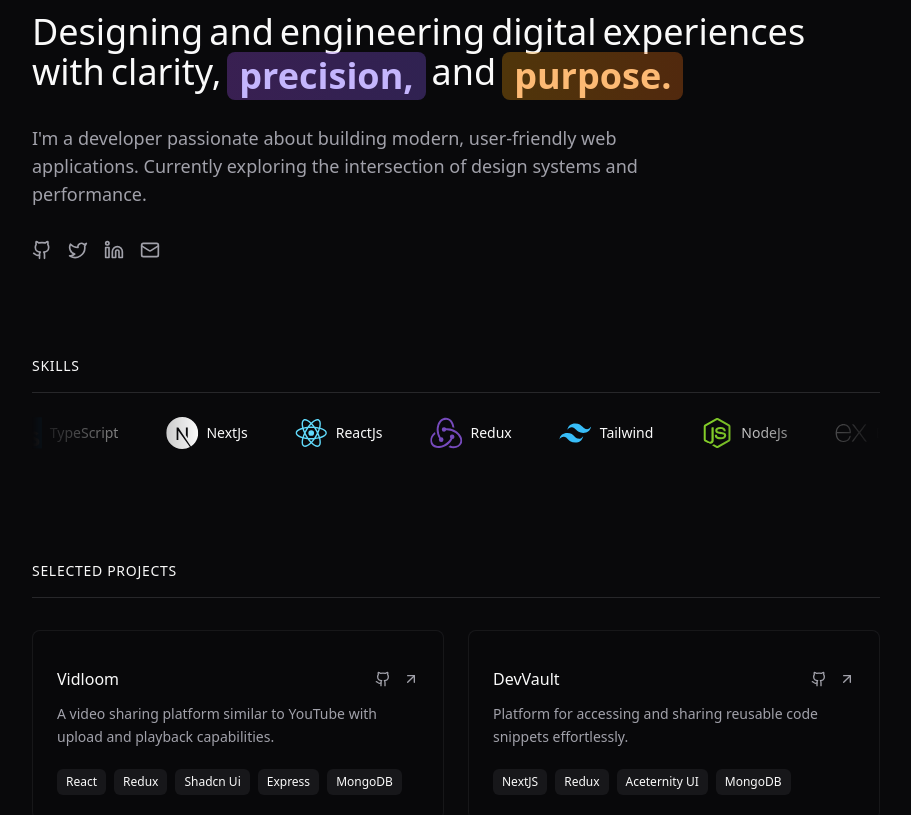
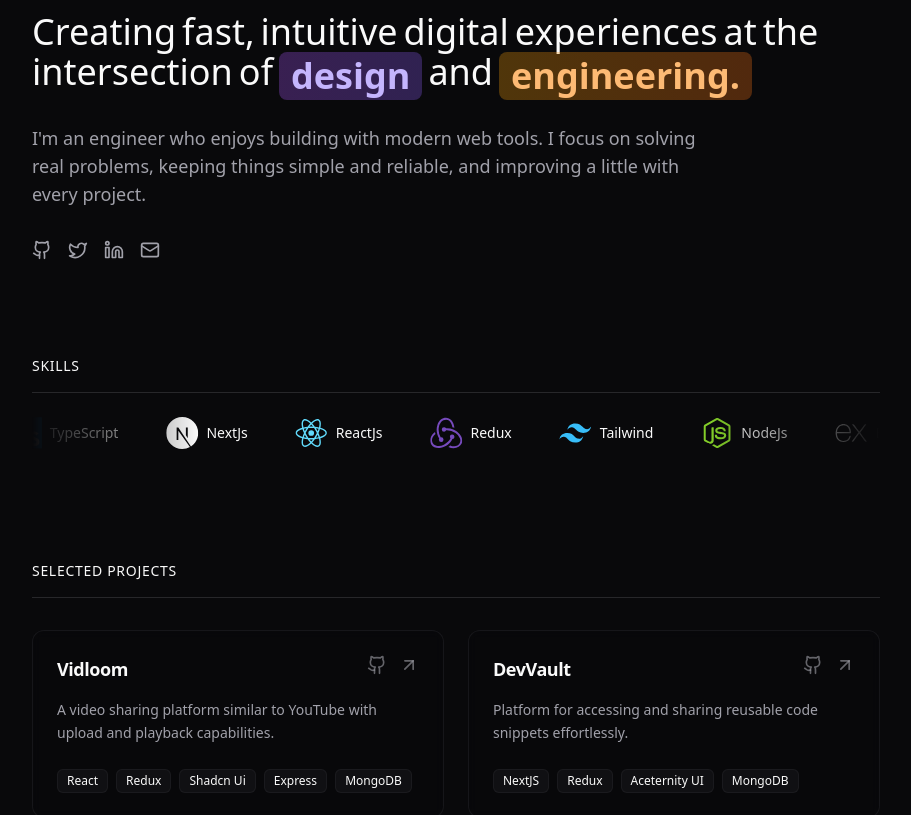
Before and after one commit to AnujChhikara/New-Portfolio, a Next.js app: page / in a window 1280 px wide. Shown: the part 220-1035 px from the top of the page, without its empty margins (184-1095 px from the left). Built offline with nearby package versions, Linux system fonts and the light colour scheme; no server answers.

Commit message:
feat: implement ProjectCard component for project display and update homepage with new project layout

```diff
--- a/src/app/page.tsx
+++ b/src/app/page.tsx
@@ -1,6 +1,7 @@
 "use client";
 
 import { Quicksand } from "next/font/google";
+import { ProjectCard } from "@/components/project-card";
 import { InfiniteMovingPRCards } from "@/components/ui/infinite-moving-pr-cards";
 import { TextReveal } from "@/components/ui/text-reveal";
 import { ThemeToggle } from "@/components/ui/theme-toggle";
@@ -9,8 +10,6 @@ import { getRecentPRs, type GithubPR } from "@/lib/github";
 import { motion } from "framer-motion";
 import { ArrowUpRight, Github, Linkedin, Mail, Twitter } from "lucide-react";
 import { useEffect, useState } from "react";
-
-const signatureFont = Quicksand({ subsets: ["latin"], weight: "600" });
 
 const projects = [
   {
@@ -68,7 +67,7 @@ const socialLinks = [
   { name: "Twitter", href: "https://x.com/anujchhikara07", icon: Twitter },
   {
     name: "LinkedIn",
-    href: "https://www.linkedin.com/in/anuj-chhikara-789685229/",
+    href: "https://www.linkedin.com/in/anujchhikara20/",
     icon: Linkedin,
   },
   { name: "Email", href: "mailto:anujchhikara777@gmail.com", icon: Mail },
@@ -109,7 +108,7 @@ export default function Home() {
         >
           <div className="flex flex-col space-y-1">
             <motion.h1
-              className={`${signatureFont.className} text-2xl font-extrabold tracking-tight text-foreground`}
+              className={` text-2xl font-bold tracking-tight text-foreground`}
               initial={{ opacity: 0, filter: "blur(10px)", y: 10 }}
               animate={{ opacity: 1, filter: "blur(0px)", y: 0 }}
               transition={{ duration: 0.8, ease: "easeOut" }}
@@ -137,12 +136,12 @@ export default function Home() {
           {/* Intro */}
           <motion.section variants={item} className="space-y-6">
             <TextReveal
-              text="Designing and engineering digital experiences with clarity, precision, and purpose."
-              highlightWords={["precision", "purpose"]}
+              text="Creating fast, intuitive digital experiences at the intersection of design and engineering."
+              highlightWords={["design", "engineering"]}
               highlightConfig={{
-                precision:
+                design:
                   "px-3 py-1 bg-gradient-to-r from-purple-500/20 to-violet-500/20 dark:from-purple-500/30 dark:to-violet-500/30 rounded-lg font-semibold text-purple-700 dark:text-violet-300",
-                purpose:
+                engineering:
                   "px-3 py-1 bg-gradient-to-r from-amber-500/20 to-orange-500/20 dark:from-amber-500/30 dark:to-orange-500/30 rounded-lg font-semibold text-amber-700 dark:text-orange-300",
               }}
               className="text-3xl md:text-4xl font-medium leading-tight text-foreground"
@@ -153,9 +152,9 @@ export default function Home() {
               animate={{ opacity: 1, filter: "blur(0px)" }}
               transition={{ duration: 0.8, delay: 0.8 }}
             >
-              I&apos;m a developer passionate about building modern,
-              user-friendly web applications. Currently exploring the
-              intersection of design systems and performance.
+              I&apos;m an engineer who enjoys building with modern web tools. I
+              focus on solving real problems, keeping things simple and
+              reliable, and improving a little with every project.
             </motion.p>
 
             <motion.div
@@ -192,51 +191,7 @@ export default function Home() {
 
             <div className="grid grid-cols-1 md:grid-cols-2 gap-6">
               {projects.map((project) => (
-                <motion.div
-                  key={project.title}
-                  className="group flex flex-col space-y-3 rounded-lg border border-border/50 bg-card/50 p-6 transition-all hover:bg-card hover:border-border hover:shadow-lg hover:shadow-primary/5 relative overflow-hidden"
-                  whileHover={{ y: -5 }}
-                >
-                  <div className="absolute inset-0 bg-gradient-to-r from-primary/0 via-primary/5 to-primary/0 opacity-0 group-hover:opacity-100 transition-opacity duration-500 pointer-events-none" />
-                  <div className="flex items-center justify-between relative z-10">
-                    <h4 className="font-medium text-foreground group-hover:text-primary transition-colors">
-                      {project.title}
-                    </h4>
-                    <div className="flex gap-3">
-                      {project.github && (
-                        <a
-                          href={project.github}
-                          target="_blank"
-                          rel="noopener noreferrer"
-                          className="text-muted-foreground hover:text-foreground transition-colors hover:scale-110"
-                        >
-                          <Github className="h-4 w-4" />
-                        </a>
-                      )}
-                      <a
-                        href={project.link}
-                        target="_blank"
-                        rel="noopener noreferrer"
-                        className="text-muted-foreground hover:text-foreground transition-colors hover:scale-110"
-                      >
-                        <ArrowUpRight className="h-4 w-4" />
-                      </a>
-                    </div>
-                  </div>
-                  <p className="text-sm text-muted-foreground leading-relaxed relative z-10">
-                    {project.description}
-                  </p>
-                  <div className="flex flex-wrap gap-2 pt-2 relative z-10">
-                    {project.tech.map((t) => (
-                      <span
-                        key={t}
-                        className="text-xs px-2 py-1 rounded-md bg-secondary/50 text-secondary-foreground font-medium border border-transparent group-hover:border-border/50 transition-colors"
-                      >
-                        {t}
-                      </span>
-                    ))}
-                  </div>
-                </motion.div>
+                <ProjectCard key={project.title} project={project} />
               ))}
             </div>
           </motion.section>
--- /dev/null
+++ b/src/components/project-card.tsx
@@ -0,0 +1,72 @@
+"use client";
+
+import { motion } from "framer-motion";
+import { ArrowUpRight, Github } from "lucide-react";
+
+interface Project {
+  title: string;
+  description: string;
+  tech: string[];
+  link: string;
+  github?: string;
+}
+
+interface ProjectCardProps {
+  project: Project;
+}
+
+export function ProjectCard({ project }: ProjectCardProps) {
+  return (
+    <motion.div
+      className="group relative flex flex-col justify-between rounded-xl border border-border/50 bg-card/40 backdrop-blur-sm p-6 transition-all duration-300 hover:border-primary/20 hover:bg-card/60 hover:shadow-xl hover:shadow-primary/5"
+      whileHover={{ y: -5 }}
+    >
+      <div className="absolute inset-0 rounded-xl bg-gradient-to-br from-primary/5 via-transparent to-transparent opacity-0 transition-opacity duration-500 group-hover:opacity-100 pointer-events-none" />
+
+      <div className="relative z-10 flex flex-col space-y-4">
+        <div className="flex items-start justify-between">
+          <h4 className="text-lg font-semibold tracking-tight text-foreground group-hover:text-primary transition-colors">
+            {project.title}
+          </h4>
+          <div className="flex items-center gap-3">
+            {project.github && (
+              <a
+                href={project.github}
+                target="_blank"
+                rel="noopener noreferrer"
+                className="text-muted-foreground/60 hover:text-foreground transition-colors hover:scale-110"
+                aria-label={`View ${project.title} on GitHub`}
+              >
+                <Github className="h-5 w-5" />
+              </a>
+            )}
+            <a
+              href={project.link}
+              target="_blank"
+              rel="noopener noreferrer"
+              className="text-muted-foreground/60 hover:text-foreground transition-colors hover:scale-110"
+              aria-label={`Visit ${project.title}`}
+            >
+              <ArrowUpRight className="h-5 w-5" />
+            </a>
+          </div>
+        </div>
+
+        <p className="text-sm leading-relaxed text-muted-foreground">
+          {project.description}
+        </p>
+      </div>
+
+      <div className="relative z-10 mt-6 flex flex-wrap gap-2">
+        {project.tech.map((t) => (
+          <span
+            key={t}
+            className="inline-flex items-center rounded-md bg-secondary/30 px-2.5 py-1 text-xs font-medium text-secondary-foreground ring-1 ring-inset ring-border/50 transition-colors group-hover:bg-secondary/50 group-hover:ring-border"
+          >
+            {t}
+          </span>
+        ))}
+      </div>
+    </motion.div>
+  );
+}
--- a/src/components/ui/infinite-moving-pr-cards.tsx
+++ b/src/components/ui/infinite-moving-pr-cards.tsx
@@ -22,16 +22,33 @@ export const InfiniteMovingPRCards = ({
   const scrollerRef = React.useRef<HTMLUListElement>(null);
 
   const [start, setStart] = useState(false);
+  const [mounted, setMounted] = useState(false);
 
   useEffect(() => {
+    setMounted(true);
+  }, []);
+
+  useEffect(() => {
+    if (!mounted || items.length === 0) return;
+
     function addAnimation() {
       if (containerRef.current && scrollerRef.current) {
+        // Reset cloned state when items change
+        scrollerRef.current.removeAttribute("data-cloned");
+
+        // Remove any existing cloned items
+        const existingClones = scrollerRef.current.querySelectorAll('[data-clone="true"]');
+        existingClones.forEach(clone => clone.remove());
+
         const scrollerContent = Array.from(scrollerRef.current.children);
 
-        if (scrollerRef.current.getAttribute("data-cloned") === "true") return;
+        // Only proceed if we have items and haven't cloned yet
+        if (scrollerContent.length === 0) return;
 
+        // Clone items for seamless infinite scroll
         scrollerContent.forEach((item) => {
-          const duplicatedItem = item.cloneNode(true);
+          const duplicatedItem = item.cloneNode(true) as HTMLElement;
+          duplicatedItem.setAttribute("data-clone", "true");
           if (scrollerRef.current) {
             scrollerRef.current.appendChild(duplicatedItem);
           }
@@ -75,15 +92,25 @@ export const InfiniteMovingPRCards = ({
       }
     }
 
-    addAnimation();
-  }, [items, direction, speed]);
+    // Use double requestAnimationFrame to ensure DOM is fully updated
+    let rafId1: number;
+    let rafId2: number;
 
-  const [mounted, setMounted] = useState(false);
-  useEffect(() => {
-    setMounted(true);
-  }, []);
+    rafId1 = requestAnimationFrame(() => {
+      rafId2 = requestAnimationFrame(() => {
+        addAnimation();
+      });
+    });
 
-  if (!mounted) return null;
+    return () => {
+      if (rafId1) cancelAnimationFrame(rafId1);
+      if (rafId2) cancelAnimationFrame(rafId2);
+    };
+  }, [items, direction, speed, mounted]);
+
+  if (items.length === 0) {
+    return null;
+  }
 
   return (
     <div
@@ -105,16 +132,16 @@ export const InfiniteMovingPRCards = ({
           const isMerged =
             item.pull_request?.merged_at || item.state === "closed"; // Ideally check merged_at specifically, but search API is a bit different. Actually search API returns `pull_request` obj.
           // Simpler check:
-          const status = item.pull_request.merged_at ? "merged" : item.state;
+          const status = item.pull_request?.merged_at ? "merged" : item.state;
 
           // Extract repo name from URL if possible, or just show title
           // repository_url: "https://api.github.com/repos/owner/repo"
-          const repoName = item.repository_url.split("/").slice(-2).join("/");
+          const repoName = item.repository_url?.split("/").slice(-2).join("/") || "Unknown";
 
           return (
             <li
               className="w-[350px] max-w-full relative rounded-xl border border-border bg-card px-8 py-6 flex-shrink-0"
-              key={item.id}
+              key={`${item.id}-${idx}`}
             >
               <a
                 href={item.html_url}
@@ -154,9 +181,9 @@ export const InfiniteMovingPRCards = ({
                   </div>
 
                   <div className="flex items-center justify-between text-xs text-muted-foreground mt-auto">
-                    <span>#{item.id}</span>
+                    <span>#{item.number || item.id}</span>
                     <span>
-                      {new Date(item.created_at).toLocaleDateString()}
+                      {item.created_at ? new Date(item.created_at).toLocaleDateString() : ""}
                     </span>
                   </div>
                 </div>
```
